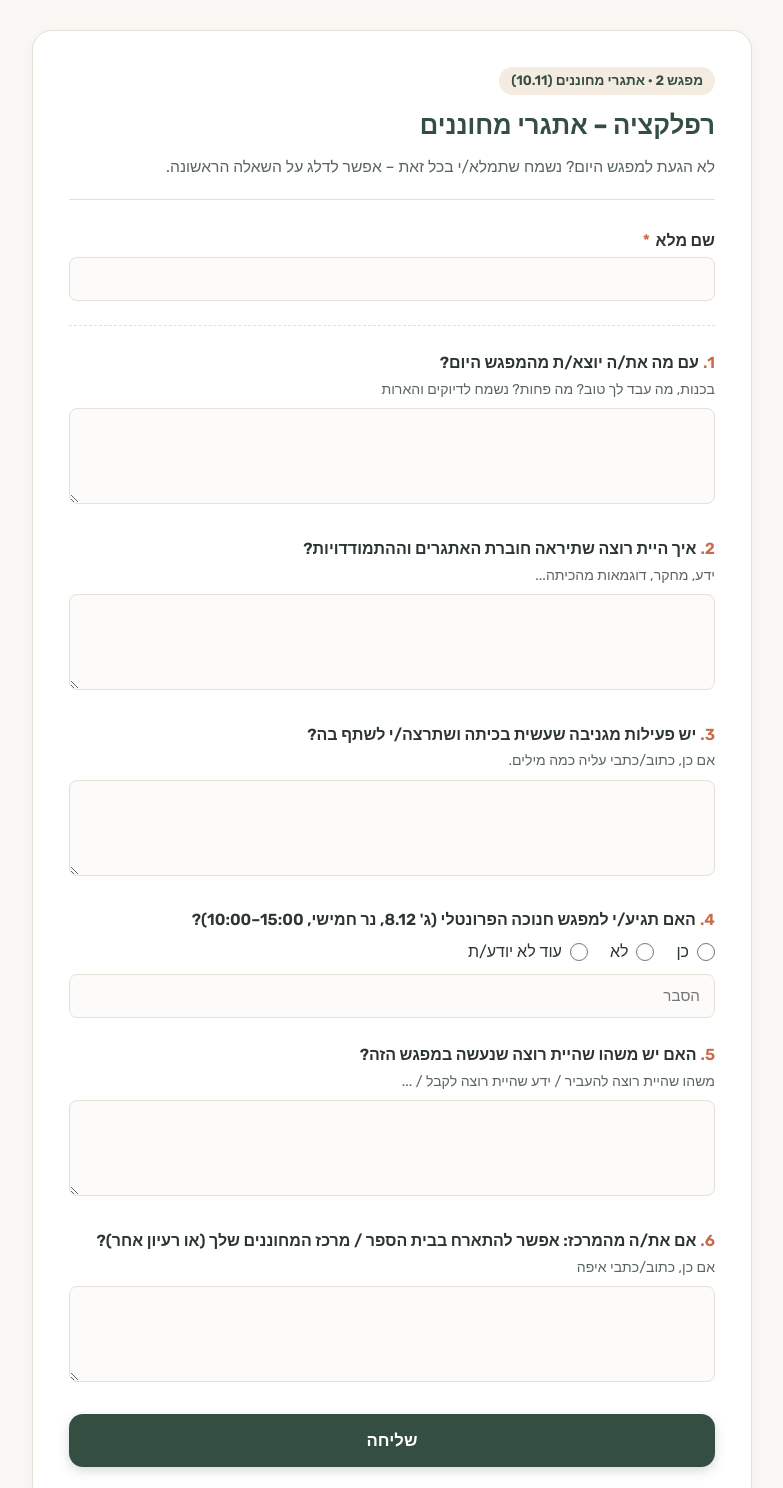
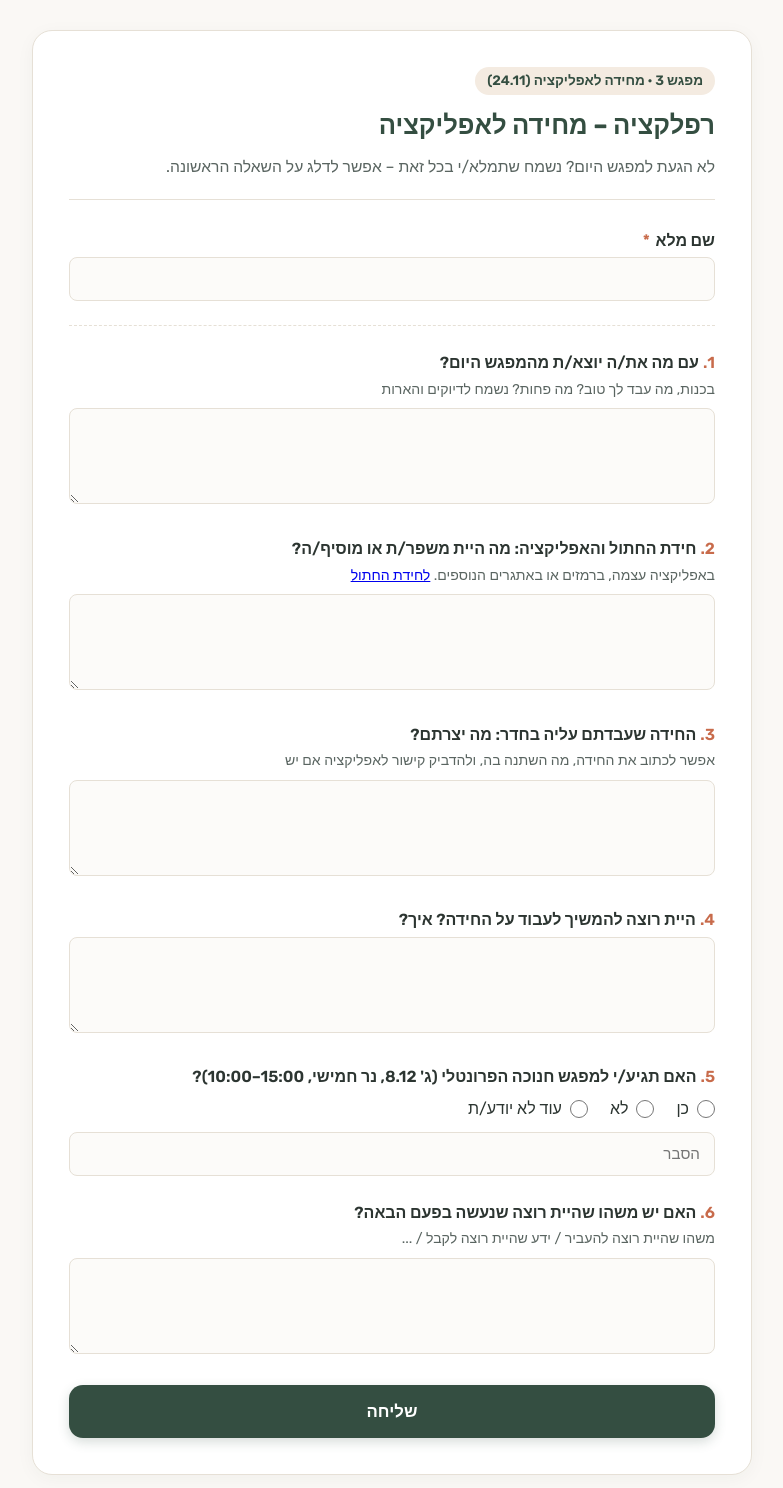
Before and after one commit to gifted-teachers-il/gifted-teachers-il.github.io, a plain HTML site: page math/reflection/index.html in a window 1280 px wide. Shown: the part 67-1555 px from the top of the page, without its empty margins (248-1031 px from the left). Drawn offline with Linux system fonts and the light colour scheme.

Commit message:
Reflection form: meeting 3 (24.11) questions
Co-Authored-By: Claude Opus 5.5 <noreply@anthropic.com>

```diff
--- a/math/reflection/index.html
+++ b/math/reflection/index.html
@@ -250,7 +250,7 @@
         <main class="form-card" id="formContainer">
             <div class="form-header">
                 <span class="meeting-tag" id="meetingTag"></span>
-                <h1>רפלקציה – אתגרי מחוננים</h1>
+                <h1>רפלקציה – מחידה לאפליקציה</h1>
                 <p>לא הגעת למפגש היום? נשמח שתמלא/י בכל זאת – אפשר לדלג על השאלה הראשונה.</p>
             </div>
 
@@ -267,19 +267,24 @@
                 </div>
 
                 <div class="field-group">
-                    <label for="booklet"><span class="num">2.</span>איך היית רוצה שתיראה חוברת האתגרים וההתמודדויות?</label>
-                    <div class="helper-text">ידע, מחקר, דוגמאות מהכיתה...</div>
-                    <textarea id="booklet" data-col="איך תיראה חוברת האתגרים"></textarea>
+                    <label for="kitten"><span class="num">2.</span>חידת החתול והאפליקציה: מה היית משפר/ת או מוסיף/ה?</label>
+                    <div class="helper-text">באפליקציה עצמה, ברמזים או באתגרים הנוספים. <a href="https://tair-pnini.github.io/riddles/kitten.html" target="_blank" rel="noopener">לחידת החתול</a></div>
+                    <textarea id="kitten" data-col="חידת החתול – שיפורים"></textarea>
                 </div>
 
                 <div class="field-group">
-                    <label for="activity"><span class="num">3.</span>יש פעילות מגניבה שעשית בכיתה ושתרצה/י לשתף בה?</label>
-                    <div class="helper-text">אם כן, כתוב/כתבי עליה כמה מילים.</div>
-                    <textarea id="activity" data-col="פעילות מגניבה לשיתוף"></textarea>
+                    <label for="created"><span class="num">3.</span>החידה שעבדתם עליה בחדר: מה יצרתם?</label>
+                    <div class="helper-text">אפשר לכתוב את החידה, מה השתנה בה, ולהדביק קישור לאפליקציה אם יש</div>
+                    <textarea id="created" data-col="מה יצרנו בחדר"></textarea>
                 </div>
 
                 <div class="field-group">
-                    <label id="hanukkahLabel"><span class="num">4.</span>האם תגיע/י למפגש חנוכה הפרונטלי (ג' 8.12, נר חמישי, <span dir="ltr">10:00–15:00</span>)?</label>
+                    <label for="continue"><span class="num">4.</span>היית רוצה להמשיך לעבוד על החידה? איך?</label>
+                    <textarea id="continue" data-col="להמשיך לעבוד על החידה – איך"></textarea>
+                </div>
+
+                <div class="field-group">
+                    <label id="hanukkahLabel"><span class="num">5.</span>האם תגיע/י למפגש חנוכה הפרונטלי (ג' 8.12, נר חמישי, <span dir="ltr">10:00–15:00</span>)?</label>
                     <div class="choices" role="radiogroup" aria-labelledby="hanukkahLabel">
                         <label class="choice"><input type="radio" name="hanukkah" value="כן"> כן</label>
                         <label class="choice"><input type="radio" name="hanukkah" value="לא"> לא</label>
@@ -289,15 +294,9 @@
                 </div>
 
                 <div class="field-group">
-                    <label for="wishes"><span class="num">5.</span>האם יש משהו שהיית רוצה שנעשה במפגש הזה?</label>
+                    <label for="wishes"><span class="num">6.</span>האם יש משהו שהיית רוצה שנעשה בפעם הבאה?</label>
                     <div class="helper-text">משהו שהיית רוצה להעביר / ידע שהיית רוצה לקבל / ...</div>
-                    <textarea id="wishes" data-col="רצונות למפגש חנוכה"></textarea>
-                </div>
-
-                <div class="field-group">
-                    <label for="host"><span class="num">6.</span>אם את/ה מהמרכז: אפשר להתארח בבית הספר / מרכז המחוננים שלך (או רעיון אחר)?</label>
-                    <div class="helper-text">אם כן, כתוב/כתבי איפה</div>
-                    <textarea id="host" data-col="אירוח (בית ספר / מרכז)"></textarea>
+                    <textarea id="wishes" data-col="רצונות לפעם הבאה"></textarea>
                 </div>
 
                 <div id="submitError" class="error-message"></div>
@@ -326,8 +325,8 @@
         // Each meeting has its own tab (TAB), prepared beforehand; every field's data-col = a column title there.
         const GOOGLE_SHEETS_SCRIPT_URL = "https://script.google.com/macros/s/AKfycbxPOfPSucQ3p-Nb5J6K4ra-MxWv8JumNOjfV0TrpkNI-AK9COWuX2wHvwHvAZI5vJ30/exec";
         // Change before each meeting – saved with every answer
-        const MEETING = 'מפגש 2 · אתגרי מחוננים (10.11)';
-        const TAB = 'רפלקציה 10.11';
+        const MEETING = 'מפגש 3 · מחידה לאפליקציה (24.11)';
+        const TAB = 'רפלקציה 24.11';
 
         document.getElementById('meetingTag').textContent = MEETING;
 
```
